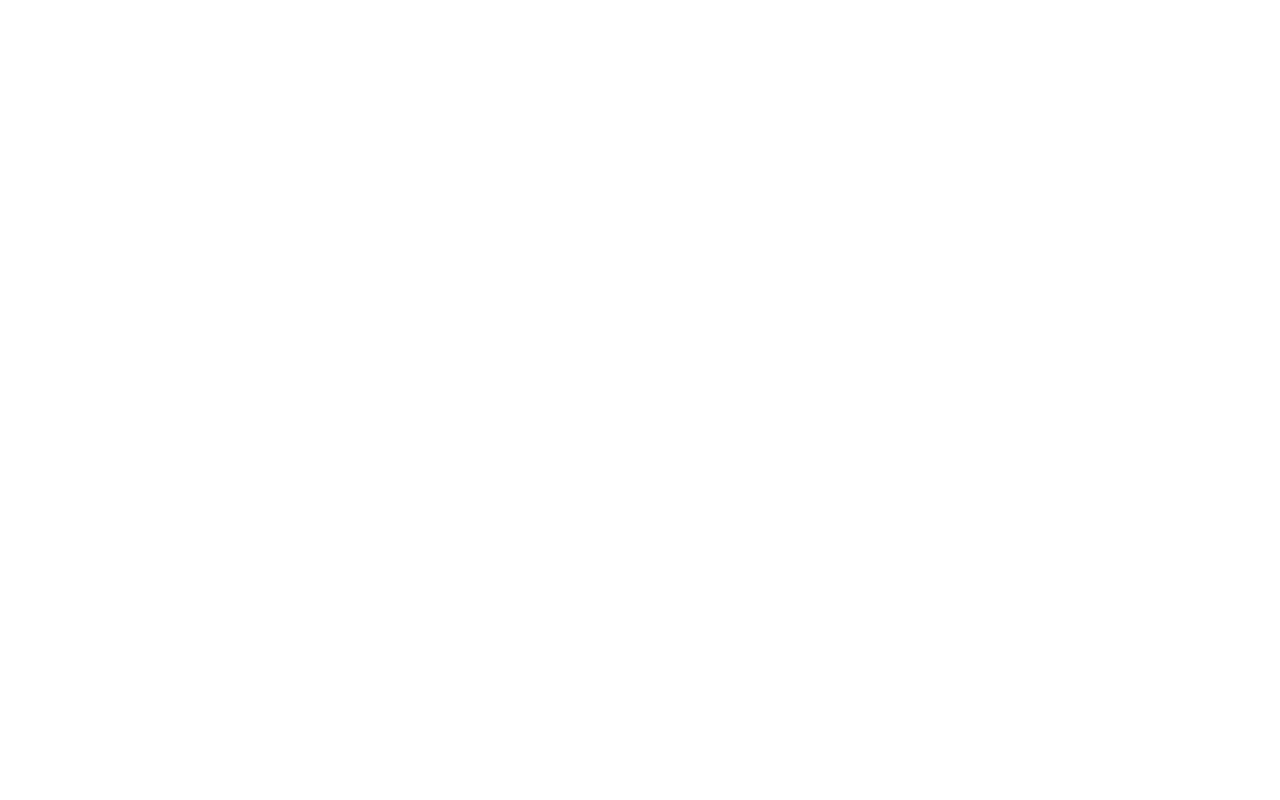
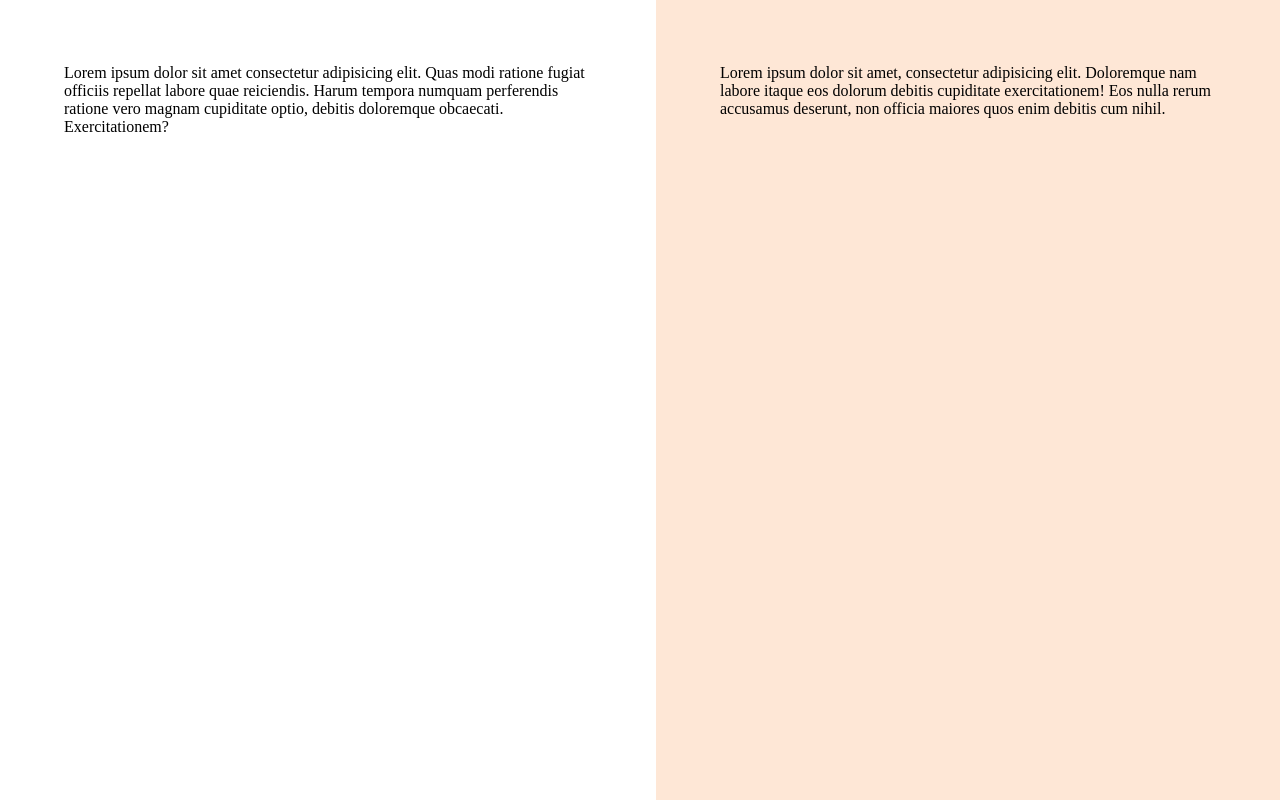
Before and after one commit to VictorMarrone/Formulario-de-Matricula, a plain HTML site: page index.html in a window 1280 px wide. Drawn offline with Linux system fonts and the light colour scheme.

Commit message:
layout css

```diff
--- a/index.html
+++ b/index.html
@@ -11,6 +11,17 @@
 
 </head>
 <body>
-
+    <div id="app">
+        <main>
+            <div class="main-container">
+                Lorem ipsum dolor sit amet consectetur adipisicing elit. Quas modi ratione fugiat officiis repellat labore quae reiciendis. Harum tempora numquam perferendis ratione vero magnam cupiditate optio, debitis doloremque obcaecati. Exercitationem?
+            </div>
+        </main>
+        <aside>
+            <div class="aside-container">
+                Lorem ipsum dolor sit amet, consectetur adipisicing elit. Doloremque nam labore itaque eos dolorum debitis cupiditate exercitationem! Eos nulla rerum accusamus deserunt, non officia maiores quos enim debitis cum nihil.
+            </div>
+        </aside>
+    </div>
 </body>
 </html>
--- a/styles/global.css
+++ b/styles/global.css
@@ -1,3 +1,9 @@
+* {
+    margin: 0;
+    padding: 0;
+    box-sizing: border-box;
+}
+
 :root {
     --font-family: 'Poppins', 'sans-serif';
     --text: 400 1rem/1.5 var(--font-family);
@@ -12,9 +18,8 @@
     --stroke-highlight: #F3541C;
     --sematinc-error: #DC2626;
 
+}
 
-
-
-
-
+body {
+    overflow: hidden;
 }
--- a/styles/index.css
+++ b/styles/index.css
@@ -1 +1,2 @@
-@import url(global.css)
+@import url(global.css);
+@import url(layout.css);
--- /dev/null
+++ b/styles/layout.css
@@ -0,0 +1,28 @@
+#app {
+    display: grid;
+    grid-template-columns: 51.25% 48.75%;
+    height: 100vh;
+    overflow: hidden;
+
+}
+
+main {
+    overflow: auto;
+    padding: 4rem;
+
+    & .main-container {
+        max-width: 33rem;
+        margin-left: auto;
+
+    }
+
+}
+
+aside {
+    background-color: var(--surface-secondary);
+    padding: 4rem;
+
+    & .aside-container {
+        max-width: 31rem;
+    }
+}
```
